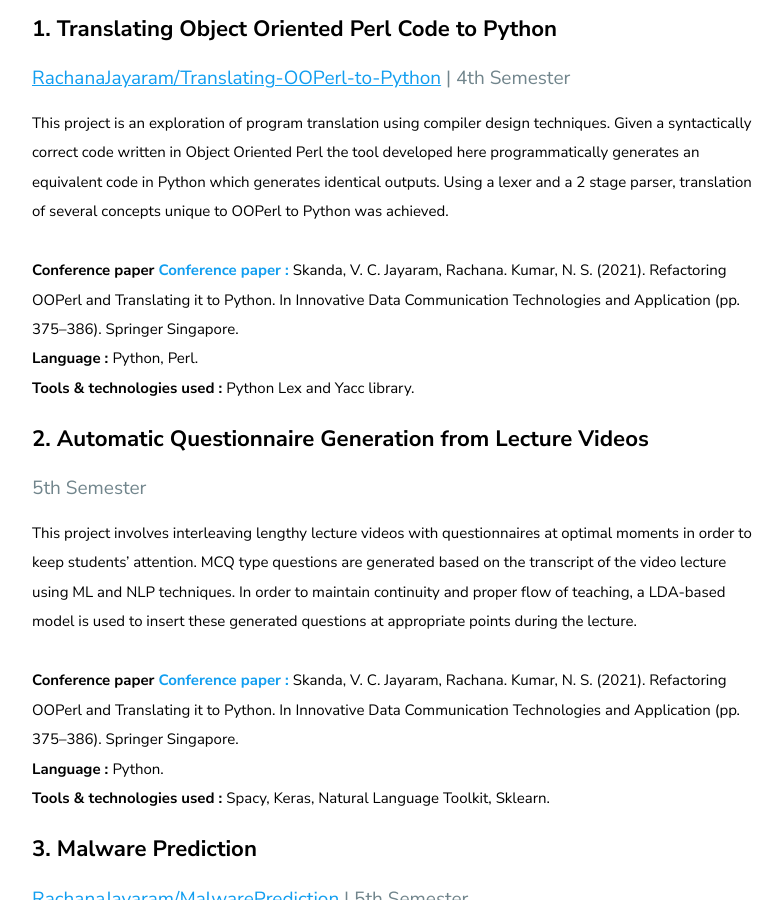
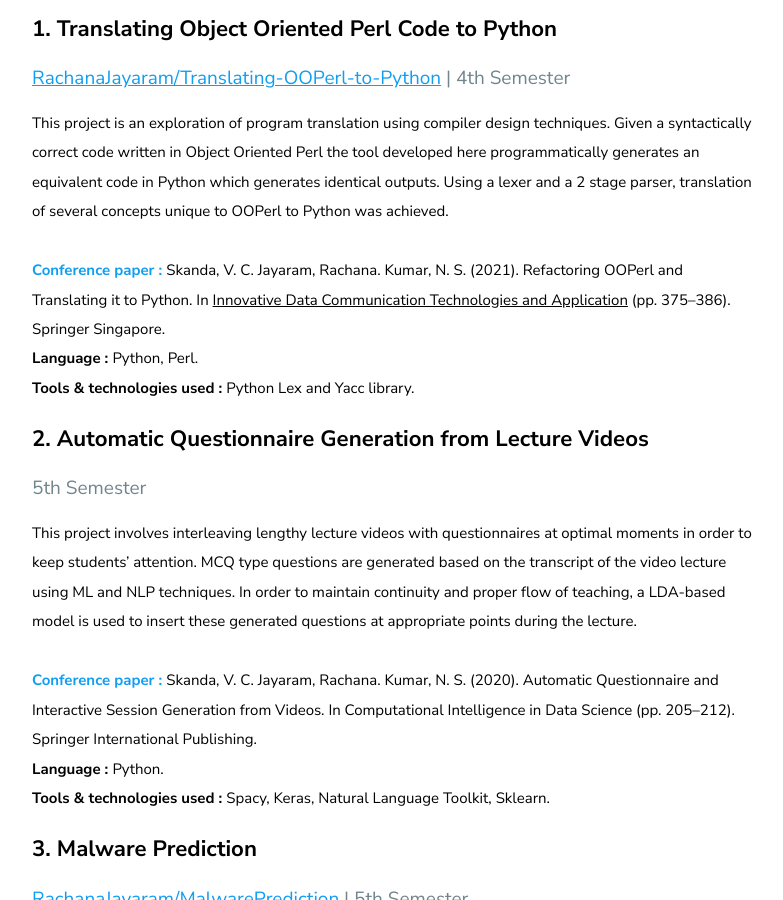
Before and after one commit to RachanaJayaram/projects, a Jekyll site: the page built from index.md, in a window 1280 px wide and 900 px high, scrolled down 436 px. Shown: the whole window, without its empty margins (68-851 px from the left). Built offline with Jekyll 4.4.1, drawn with Linux system fonts in a browser that asks for light colours.

Commit message:
Update home.html

```diff
--- a/_layouts/home.html
+++ b/_layouts/home.html
@@ -37,11 +37,11 @@ layout: page
 	unique to OOPerl to Python was achieved.
 	<br>
 		<br>
-	<b>Conference paper
+	<b>
 		 <a href=
 		    "https://link.springer.com/chapter/10.1007%2F978-981-15-9651-3_32">Conference paper :</a>
 	</b>
-	Skanda, V. C. Jayaram, Rachana. Kumar, N. S. (2021). Refactoring OOPerl and Translating it to Python. In Innovative Data Communication Technologies and Application (pp. 375–386). Springer Singapore.
+	Skanda, V. C. Jayaram, Rachana. Kumar, N. S. (2021). Refactoring OOPerl and Translating it to Python. In <u>Innovative Data Communication Technologies and Application</u> (pp. 375–386). Springer Singapore.
 
 	<br>
 	<b>
@@ -66,12 +66,11 @@ layout: page
 	generated questions at appropriate points during the lecture.
 	<br>
 	<br>
-	<b>Conference paper
+	<b>
 		 <a href=
 		    "https://link.springer.com/chapter/10.1007%2F978-981-15-9651-3_32">Conference paper :</a>
 	</b>
-	Skanda, V. C. Jayaram, Rachana. Kumar, N. S. (2021). Refactoring OOPerl and Translating it to Python. In Innovative Data Communication Technologies and Application (pp. 375–386). Springer Singapore.
-
+	Skanda, V. C. Jayaram, Rachana. Kumar, N. S.  (2020). Automatic Questionnaire and Interactive Session Generation from Videos. In Computational Intelligence in Data Science (pp. 205–212). Springer International Publishing.
 	<br>
 	<b>
 		Language :
```
